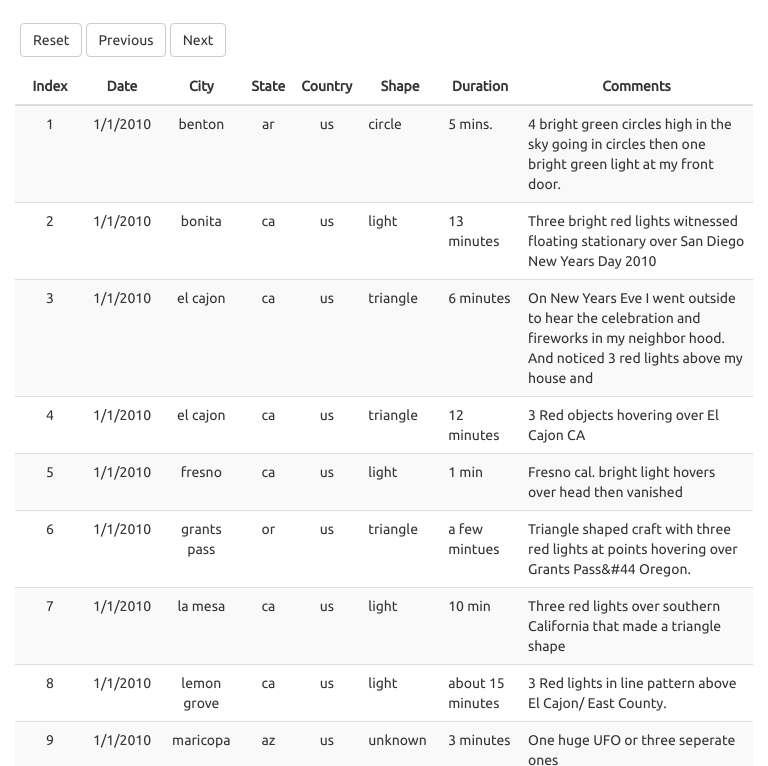
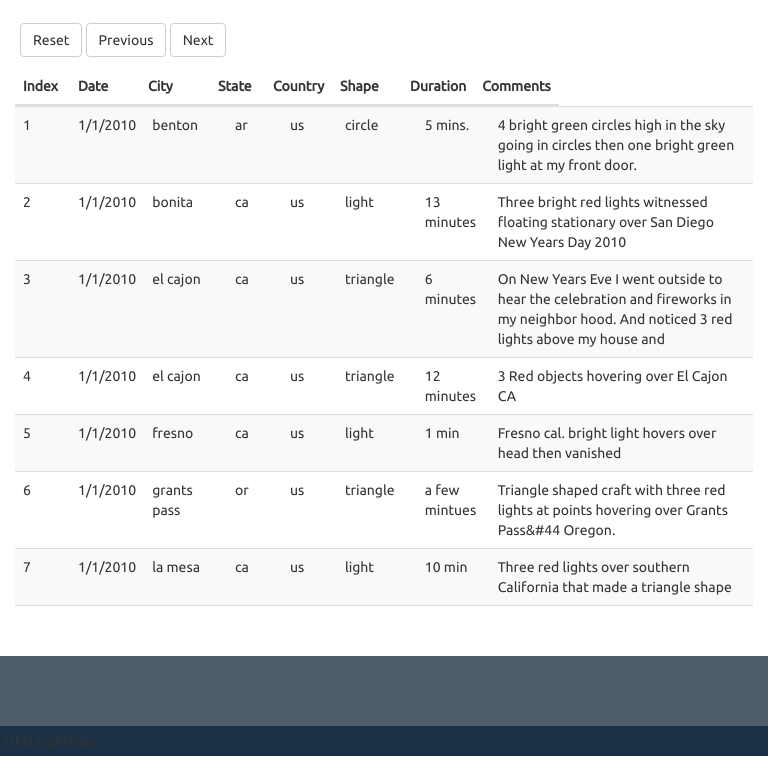
Before and after one commit to Michelle39140/FindUFO_JS, a plain HTML site: page index.html in a window 768 px wide. Shown: the part 1096-1862 px from the top of the page. Drawn offline with nearby package versions, Linux system fonts and the light colour scheme.

Commit message:
update css to make table scrollable when screen width reduces

```diff
--- a/index.html
+++ b/index.html
@@ -81,7 +81,7 @@
                   <th class="table-head">Country</th>
                   <th class="table-head">Shape</th>
                   <th class="table-head">Duration</th>
-                  <th class="table-head">Comments</th>
+                  <th class="table-head" id="comment">Comments</th>
                 </tr>
               </thead>
               <tbody></tbody>
--- a/static/css/style.css
+++ b/static/css/style.css
@@ -73,17 +73,64 @@ select {
   outline: none;
 }
 
-#table-area th{
-  text-align: center;
+@media (max-width: 800px) and (min-width: 500px){
+/*
+tbody {
+  display:block;
+  height:200px;
+  overflow:auto;
+}
+thead, tbody tr {
+  display:table;
+  width:100%;
+  table-layout:fixed;
+} */
+table{
+  width: 100%;
+  table-layout: fixed;
+}
+
+tbody{
+  display:block;
+  width: 100%;
+  overflow: auto;
+  height: 500px;
+}
+
+thead tr {
+   display: block;
+}
+td {
+  padding: 5px;
+  text-align: auto;
+}
+th {
+  text-align: left;
+}
+
+#table-area th:first-child,
+#table-area td:first-child,
+#table-area th:nth-child(4),
+#table-area td:nth-child(4),
+#table-area th:nth-child(5),
+#table-area td:nth-child(5)
+{
+  width: 55px;
+}
+#table-area th:nth-child(2),
+#table-area td:nth-child(2),
+#table-area th:nth-child(3),
+#table-area td:nth-child(3),
+#table-area th:nth-child(6),
+#table-area td:nth-child(6),
+#table-area th:nth-child(7),
+#table-area td:nth-child(7)
+{
+  width: 70px;
+}
 }
 
 
-
-#table-area th:first-child,
-#table-area th:nth-child(2),
-#table-area th:nth-child(6) {
-  min-width: 70px;
-}
 
 .loader {
   margin-top: 50px;
@@ -157,7 +204,7 @@ select {
   }
 }
 
-@media (max-width: 500px) {
+@media (max-width: 600px) {
   #table-area thead {
     display: none;
   }
--- a/static/js/app.js
+++ b/static/js/app.js
@@ -13,11 +13,11 @@ function renderTable (tData,page)
     // render new data
     tData.forEach( function(data,index){
         var row = d3.select("tbody").append("tr")
-        row.append("td").text(index+1+(page-1)*rowsPerPage).style("text-align","center")
+        row.append("td").text(index+1+(page-1)*rowsPerPage)
         row.append("td").text(data.datetime)
-        row.append("td").text(data.city).style("text-align","center")
-        row.append("td").text(data.state).style("text-align","center")
-        row.append("td").text(data.country).style("text-align","center")
+        row.append("td").text(data.city)
+        row.append("td").text(data.state)
+        row.append("td").text(data.country)
         row.append("td").text(data.shape)
         row.append("td").text(data.durationMinutes)
         row.append("td").text(data.comments)
```
